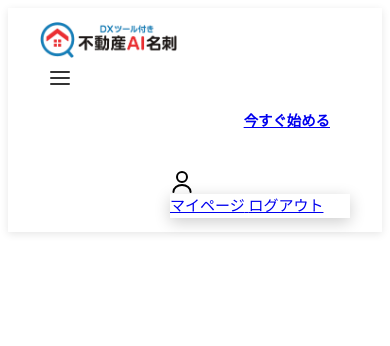
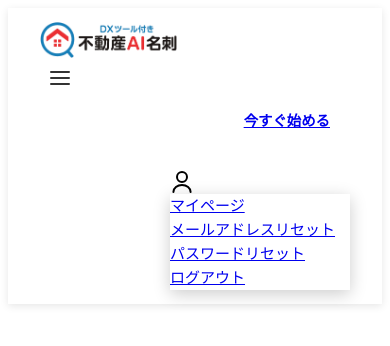
Before and after one commit to Max070920/real-estate-ai-card, a PHP site: page /php/frontend/includes/header.php in a window 390 px wide. Shown: the top 346 px of the page. Run offline with PHP 8.4, Linux system fonts and the light colour scheme; the visitor is signed in with stand-in values (Sample User, id 1); some libraries are stand-ins or nearby versions.

Commit message:
fix:sp-reset

```diff
--- a/frontend/assets/css/edit.css
+++ b/frontend/assets/css/edit.css
@@ -589,6 +589,11 @@ body {
     .tech-tools-grid {
         grid-template-columns: repeat(auto-fit, minmax(150px, 1fr));
     }
+
+    /* Hide sidebar action buttons on mobile/tablet - they're in the header dropdown */
+    .edit-sidebar-actions {
+        display: none;
+    }
 }
 
 @media (max-width: 768px) {
--- a/frontend/assets/css/mobile.css
+++ b/frontend/assets/css/mobile.css
@@ -235,12 +235,29 @@
         box-shadow: 0 4px 16px rgba(0,0,0,0.2);
     }
 
+    /* Show mobile-only dropdown items on mobile/tablet */
+    .user-dropdown .mobile-only-dropdown {
+        display: block !important;
+    }
+
     /* Buttons in header */
     .nav .btn-primary,
     .nav .btn-secondary {
         font-size: 0.9rem;
         padding: 0.75rem 1.25rem;
         min-height: 40px;
+    }
+
+    /* Show mobile-only dropdown items on mobile/tablet */
+    .user-dropdown .mobile-only-dropdown {
+        display: block !important;
+    }
+}
+
+/* Tablet and below (968px and below) - Show mobile dropdown items */
+@media (max-width: 968px) {
+    .user-dropdown .mobile-only-dropdown {
+        display: block !important;
     }
 }
 
--- a/frontend/assets/css/style.css
+++ b/frontend/assets/css/style.css
@@ -154,6 +154,11 @@ body {
 .dropdown-item span {
     display: block;
     letter-spacing: 0.5px;
+}
+
+/* Hide mobile-only dropdown items on PC (screens wider than 968px) */
+.user-dropdown .mobile-only-dropdown {
+    display: none;
 }
 
 /* Ensure user menu appears in same position as btn-secondary */
--- a/frontend/edit.php
+++ b/frontend/edit.php
@@ -58,7 +58,7 @@ $userId = $_SESSION['user_id'];
                     <a href="#tech-tools" class="nav-item">テックツール</a>
                     <a href="#communication" class="nav-item">コミュニケーション</a>
                 </nav>
-                <div style="margin-top: 1.5rem; padding-top: 1.5rem; border-top: 1px solid #ddd;">
+                <div class="edit-sidebar-actions" style="margin-top: 1.5rem; padding-top: 1.5rem; border-top: 1px solid #ddd;">
                     <div style="display: flex; gap: 1rem; justify-content: center; flex-direction: column; padding-inline: 10px;">
                         <a href="auth/forgot-password.php" class="btn-secondary" style="text-align: center; padding: 0.75rem; text-decoration: none; display: inline-block; border-radius: 4px;">パスワードリセット</a>
                         <a href="auth/reset-email.php" class="btn-secondary" style="text-align: center; padding: 0.75rem; text-decoration: none; display: inline-block; border-radius: 4px;">メールアドレスリセット</a>
--- a/frontend/includes/header.php
+++ b/frontend/includes/header.php
@@ -49,6 +49,12 @@ $showNavLinks = isset($showNavLinks) ? $showNavLinks : true;
                     <div class="user-dropdown" id="user-dropdown">
                         <a href="edit.php" class="dropdown-item">
                             <span>マイページ</span>
+                        </a>
+                        <a href="auth/reset-email.php" class="dropdown-item mobile-only-dropdown">
+                            <span>メールアドレスリセット</span>
+                        </a>
+                        <a href="auth/forgot-password.php" class="dropdown-item mobile-only-dropdown">
+                            <span>パスワードリセット</span>
                         </a>
                         <a href="#" id="logout-link" class="dropdown-item">
                             <span>ログアウト</span>
```
